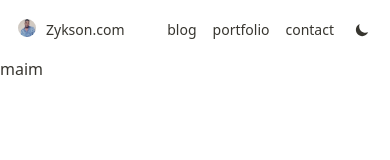
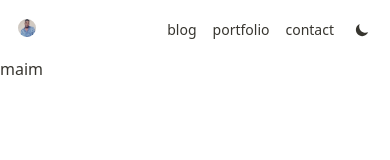
Before and after one commit to zykscode/last, a Next.js app: page / in a window 390 px wide. Shown: the top 160 px of the page. Built offline with nearby package versions, Linux system fonts and the light colour scheme.

Commit message:
first commit

```diff
--- a/components/Breadcrumbs.tsx
+++ b/components/Breadcrumbs.tsx
@@ -7,7 +7,7 @@ const Breadcrumbs = () => {
     <div className="breadcrumbs">
       <div className="breadcrumb active">
         <PageLogo />
-        <span>Zykson.com</span>
+        <span className='hidden md:block  '>Zykson.com</span>
       </div>
     </div>
   );
```
